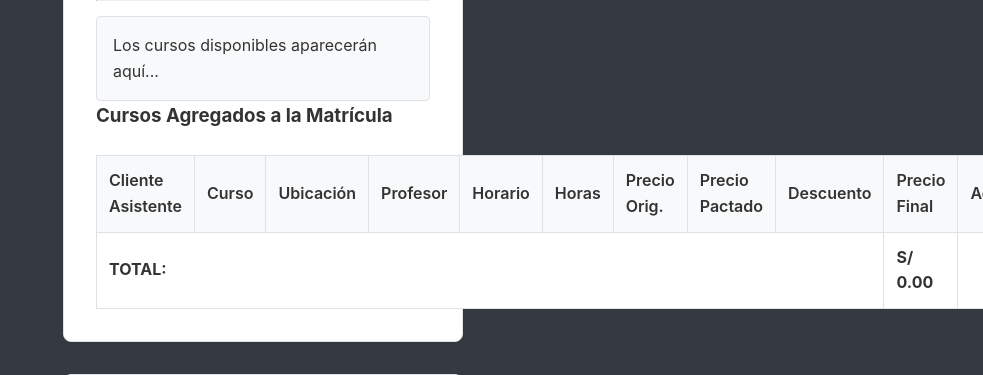
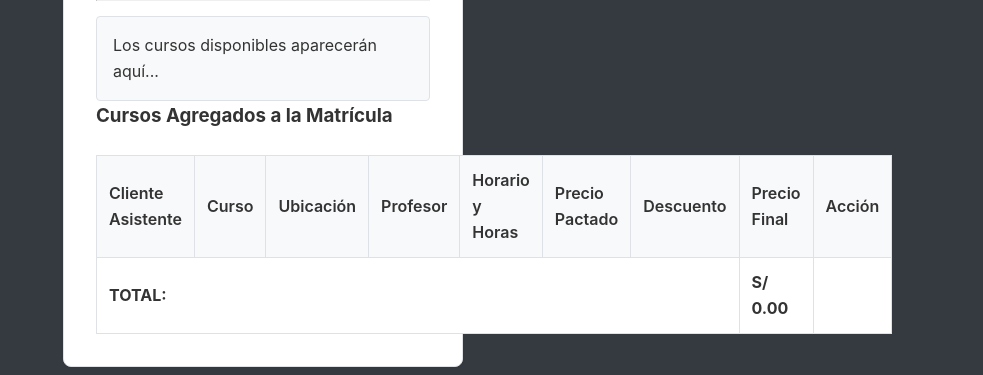
Before and after one commit to miguel-ls/academia, a PHP site: the page made by views/matricula_nueva_view.php in a window 1440 px wide; the page is wider, and only the part inside the window is pictured. Shown: the part 964-1339 px from the top of that part, without its empty margins (457-1440 px from the left). Run offline with PHP 8.4, Linux system fonts and the light colour scheme; the template is opened without the code that fills it, so the values that code supplies are empty.

Commit message:
refactor: Refine enrollment grid layout
Made final UI adjustments to the selected courses grid on the "Nueva Matrícula" page as per user request.

- Combined the "Horario" (Days) and "Horas" (Times) columns into a single column for a cleaner layout.
- Hid the "Precio Orig." (Original Price) column as it was redundant.
- Updated the table headers in the view and the row generation logic in the JavaScript file to reflect these changes.

```diff
--- a/views/matricula_nueva_view.php
+++ b/views/matricula_nueva_view.php
@@ -56,9 +56,7 @@
                             <th>Curso</th>
                             <th>Ubicación</th>
                             <th>Profesor</th>
-                            <th>Horario</th>
-                            <th>Horas</th>
-                            <th>Precio Orig.</th>
+                            <th>Horario y Horas</th>
                             <th>Precio Pactado</th>
                             <th>Descuento</th>
                             <th>Precio Final</th>
@@ -70,7 +68,7 @@
                     </tbody>
                     <tfoot>
                         <tr>
-                            <td colspan="9" class="total-row">TOTAL:</td>
+                            <td colspan="7" class="total-row">TOTAL:</td>
                             <td id="total-matricula" class="total-row">S/ 0.00</td>
                             <td></td>
                         </tr>
```
Also changed, not shown: public/assets/js/matricula_form.js.
